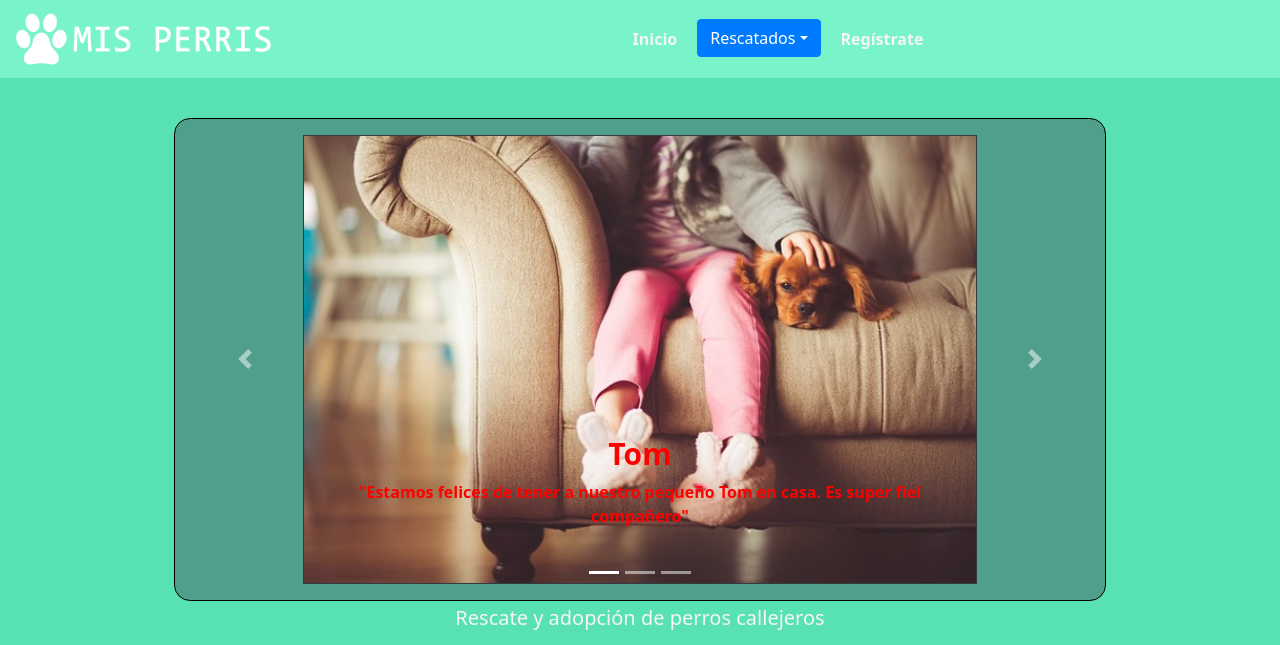
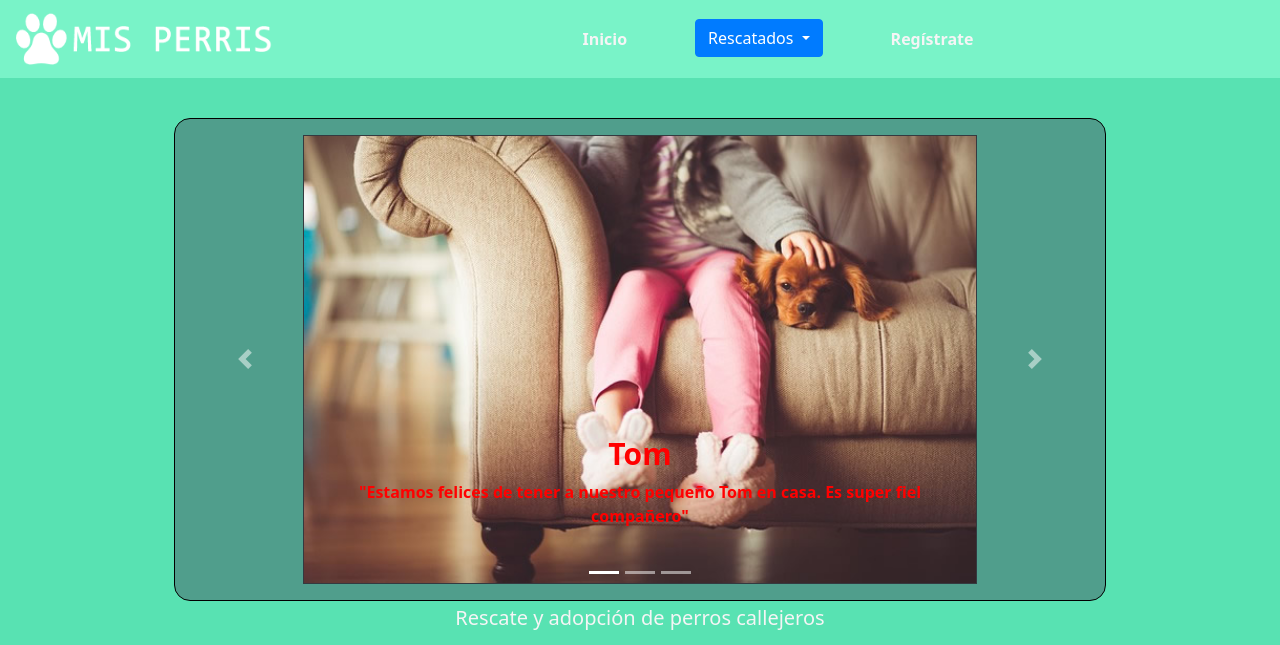
Before and after one commit to cogodyz/Pasteleria, a Django app: page / in a window 1280 px wide. Shown: the top 645 px of the page. Run offline with Django 3.2, Linux system fonts and the light colour scheme; parts of the project's set-up code (start-up, migrations or seed data) failed here and were passed over; some libraries are stand-ins or nearby versions.

Commit message:
Cambios en el estilo de la página

```diff
--- a/MisPerris/urls.py
+++ b/MisPerris/urls.py
@@ -17,11 +17,12 @@
 from django.contrib import admin
 from apps.formulario.views import index,formulario_view
 from django.conf import settings
+
 urlpatterns = [
     url(r'^admin/', admin.site.urls),
     url(r'^$', index, name='index'),
     url(r'^formulario/', formulario_view, name='contacto'),
-     url(r'^rescate/', include('apps.rescate.urls')),
+    url(r'^rescate/', include('apps.rescate.urls')),
 ]
 
 if settings.DEBUG:
--- a/static/css/style.css
+++ b/static/css/style.css
@@ -21,7 +21,7 @@
 }
 .nav-link
 {
-  margin: 0 12px;
+    margin: 0 60px;
     color: whitesmoke;
     font-weight: 600;
 
--- a/templates/base/base.html
+++ b/templates/base/base.html
@@ -24,10 +24,11 @@
                     <div class="collapse navbar-collapse" id="navbarNav">
                       <ul class="navbar-nav text-center mx-auto ">
                         <li class="nav-item active">
-                          <a class="nav-link" href="{% url 'index' %}">Inicio</a>
+                          <a class="nav-link" href="{% url 'index' %}">Inicio</span></a>
                         </li>
                         <div class="dropdown ">
-                          <button class="btn btn-primary dropdown-toggle" type="button" data-toggle="dropdown">Rescatados<span class="caret"></span></button>
+                          <button class="btn btn-primary dropdown-toggle" type="button" data-toggle="dropdown">Rescatados
+                          <span class="caret"></span></button>
                           <ul class="dropdown-menu text-center">
                             <li><a href="{% url 'ver' %}">Ver perritos rescatados</a></li>
                             <li><a href="{% url 'crea' %}">Añadir rescatado</a></li>
```
Also changed, not shown: apps/rescate/views.py (line endings or trailing spaces), db.sqlite3, media/media/INFORMATICA_DUOC.png (added). Lines whose indentation alone changed are shown as unchanged.
